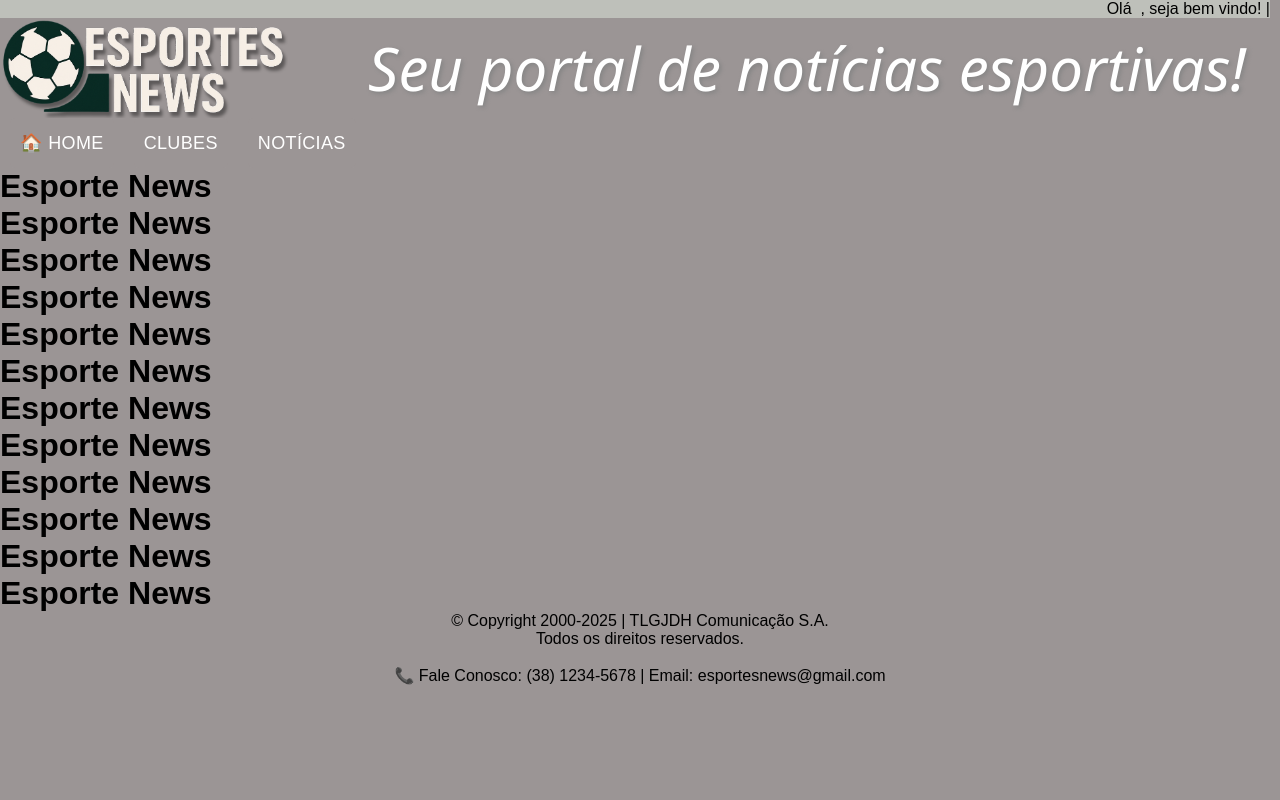
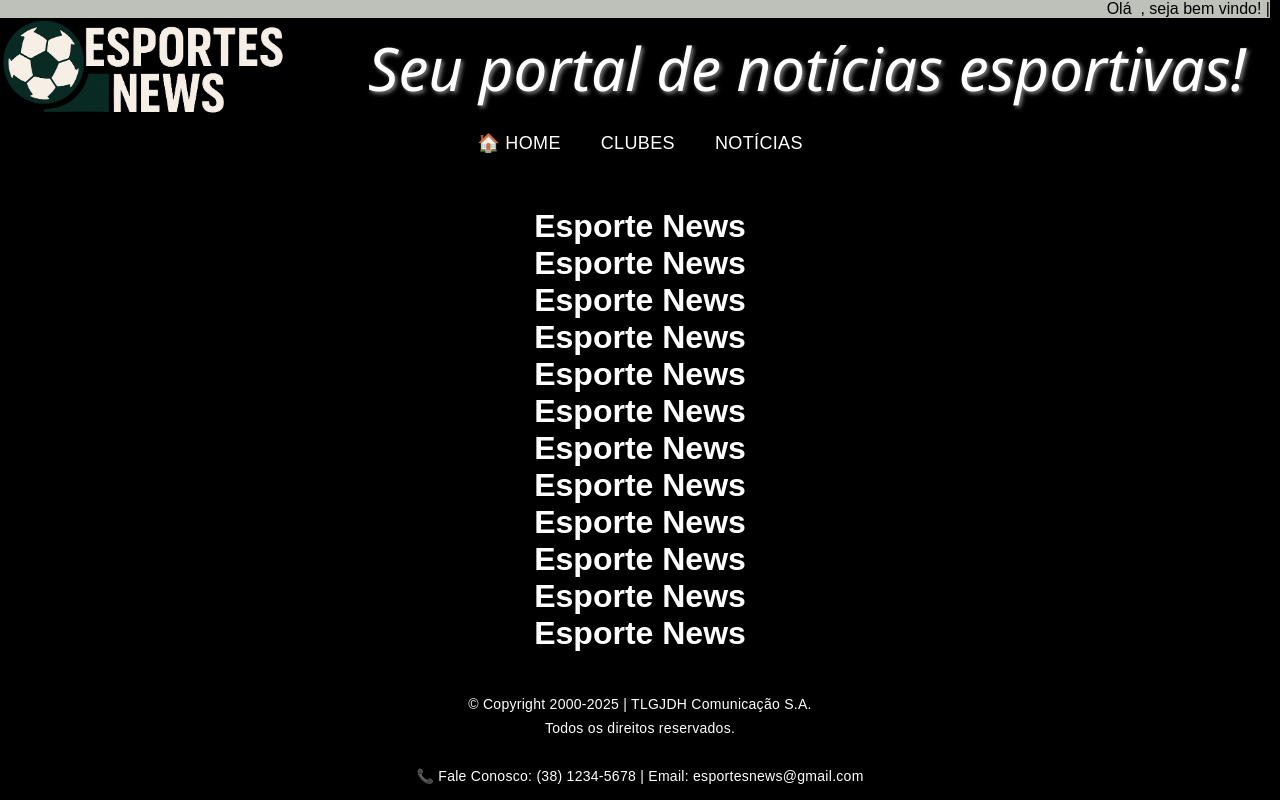
Before and after one commit to thiagothcnDev/EsportesNews, a plain HTML site: page index.html in a window 1280 px wide. Drawn offline with Linux system fonts and the light colour scheme.

Commit message:
Index atualizado Css header e footer atlz

```diff
--- a/css/style.css
+++ b/css/style.css
@@ -1,5 +1,5 @@
 * {
-    background-color: rgb(155, 149, 149);
+    background-color: rgb(0, 0, 0);
     margin: 0px;
     /*remove a margem e o padding padrão dos elementos*/
     padding: 0px;
@@ -37,11 +37,11 @@ header .identificacao {
     justify-content: center;
 
 }
-
 nav {
     width: 100%;
     margin: 0px;
-    background-color: rgba(189, 187, 183, 0.397);
+    padding: 0px;
+    display: flex;
     align-items: center;
     color: #FFF;
     font-family: Poppins;
@@ -49,6 +49,10 @@ nav {
     font-style: normal;
     font-weight: 400;
     line-height: normal;
+    text-align: center;
+    justify-content: center;
+    letter-spacing: 0.02em;
+    text-transform: uppercase;
 }
 
 nav ul {
@@ -137,3 +141,20 @@ nav a:hover{
     letter-spacing: 0.02em;
     text-transform: uppercase;
 }
+.contents{
+    min-height: 50vh; /*altura mínima do conteúdo para ocupar o restante da tela*/
+    margin: 20px; /*margem externa do conteúdo*/
+    padding: 20px; /*espaçamento interno do conteúdo*/
+    text-align: center; /*alinha o texto do conteúdo ao centro*/
+    color: #FFF;
+}
+.desevolvedores {
+    font-family: 'Poppins', sans-serif;
+    font-size: 14px;
+    font-weight: 400;
+    line-height: 24px;
+    text-align: center;
+    letter-spacing: 0.02em;
+    text-transform: none;
+    color: white;
+}
```
